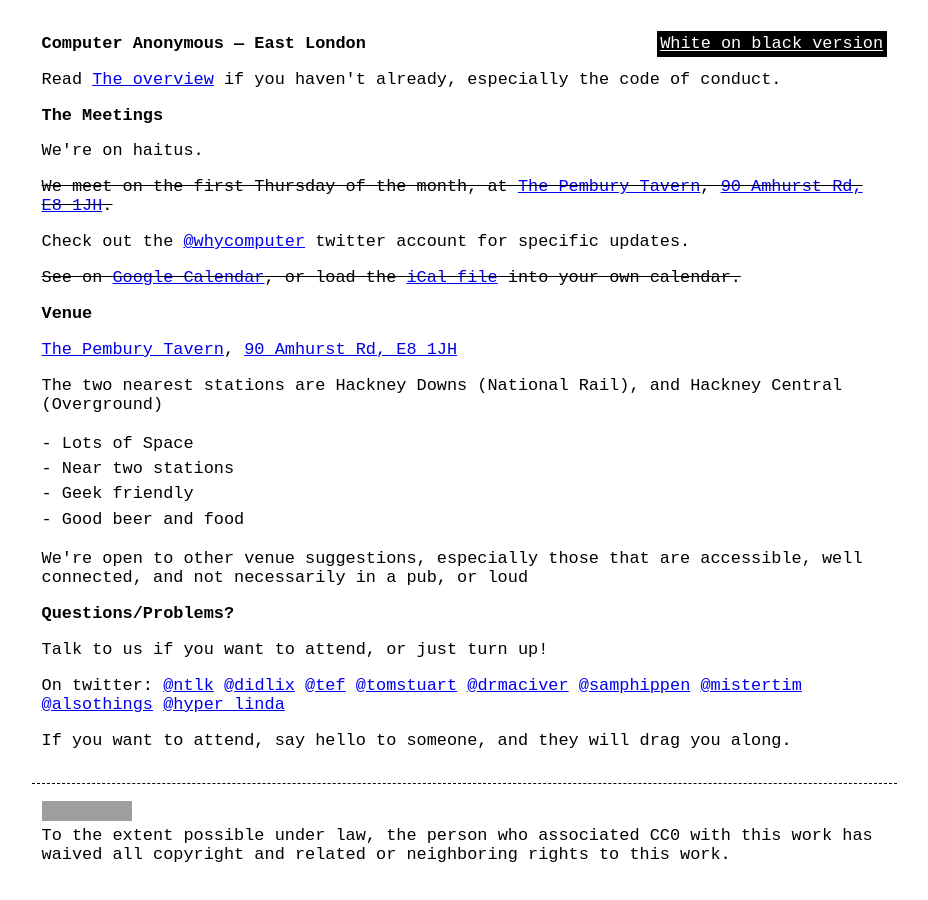
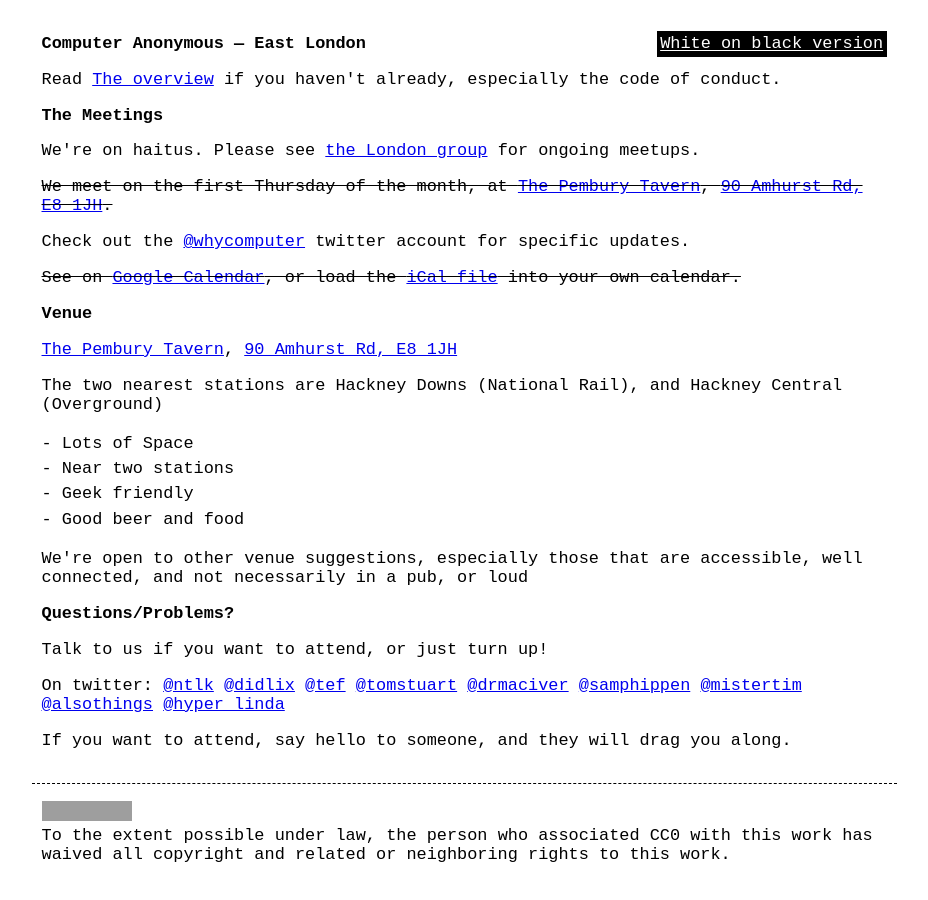
Before and after one commit to computeranonymous/computer, a Jekyll site: the page built from uk_east_london.html, in a window 1280 px wide. Shown: the whole page, without its empty margins (176-1104 px from the left). Built offline with Jekyll 4.4.1, drawn with Linux system fonts in a browser that asks for light colours; grey boxes are pictures that could not be loaded.

Commit message:
Add link from East London group to London group.

```diff
--- a/uk_east_london.html
+++ b/uk_east_london.html
@@ -9,7 +9,7 @@
 
 <h2>The Meetings</h2>
 
-      <p>We're on haitus. </p>
+      <p>We're on haitus.  Please see <a href="http://computeranonymous.org/uk_london.html">the London group</a> for ongoing meetups.</p>
       <p><s>We meet on the first Thursday of the month, at <a href="http://www.individualpubs.co.uk/pembury/">The Pembury Tavern</a>, <a href="http://osm.org/go/euu7IkpEN-?m=">90 Amhurst Rd, E8 1JH</a>.</s></p>
 
       <p>Check out the <a href="https://twitter.com/whycomputer">@whycomputer</a> twitter account for specific updates.</p>
```
